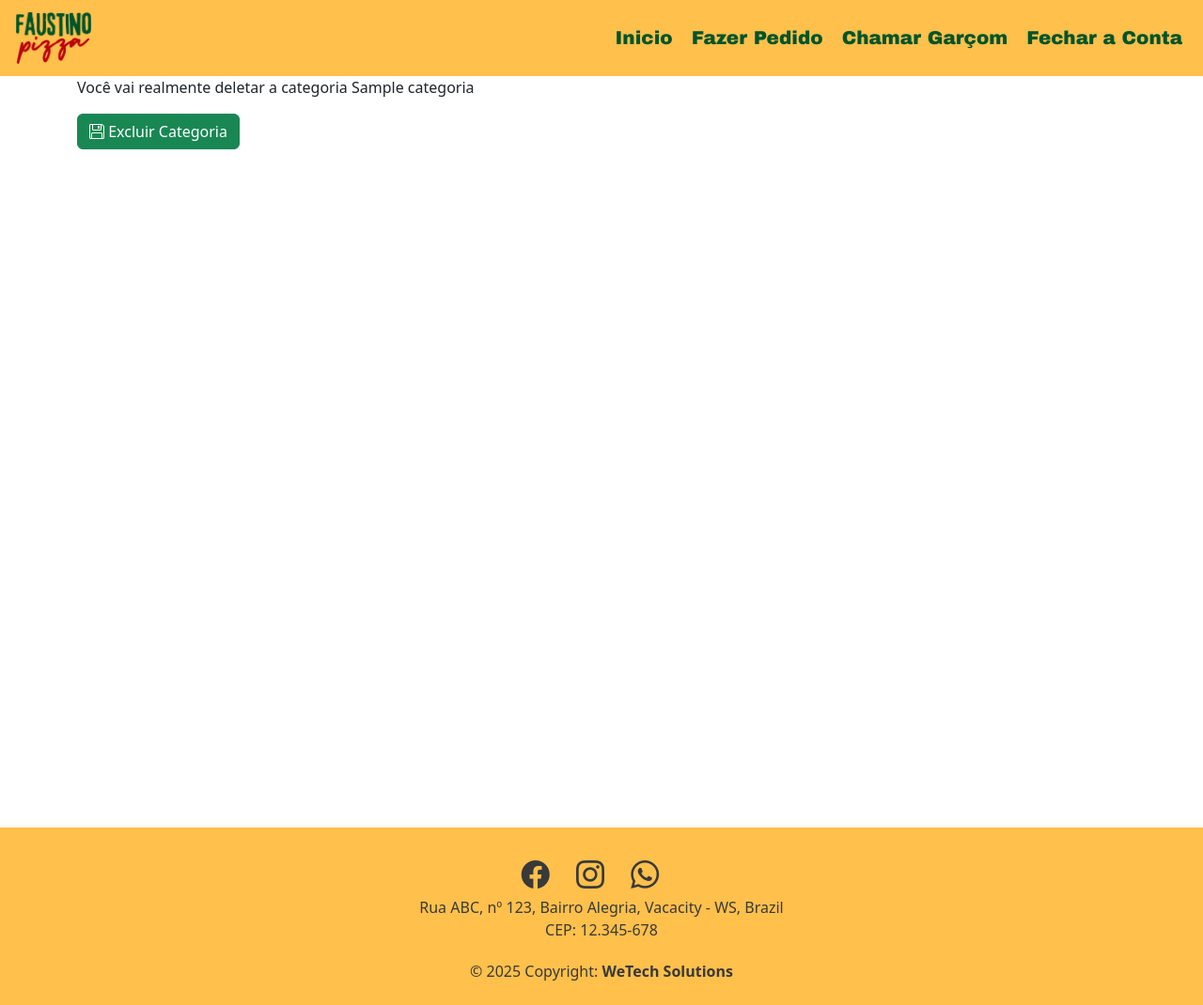
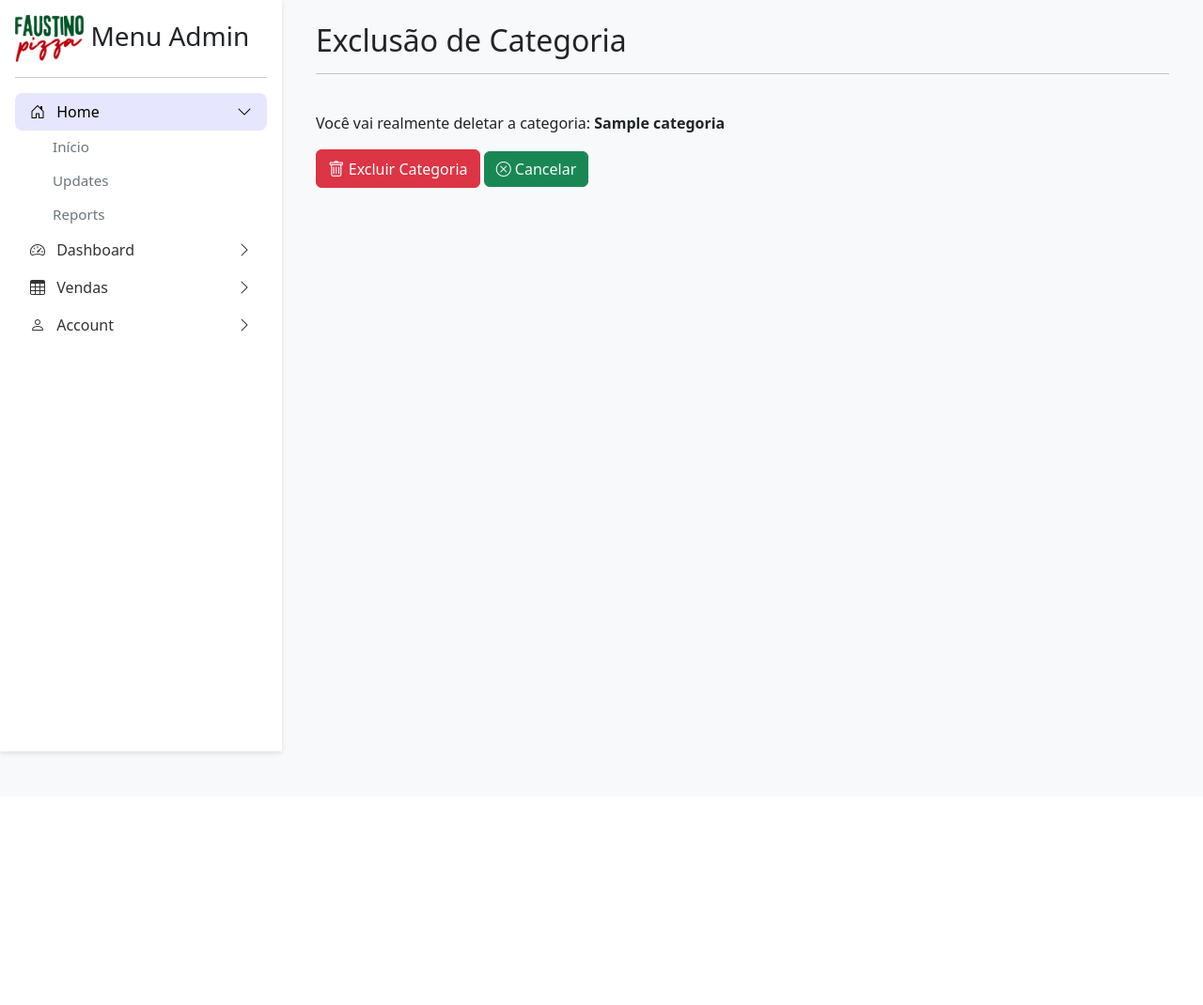
Before and after one commit to joaovitorpichetti/FaustinoPizza, a Django app: page /vendas/categorias/excluir/1 in a window 1280 px wide. Shown: the whole page at 94% size. After the commit the page ends 804 px from the top, so only its background shows below. Run offline with Django 5.2, Linux system fonts and the light colour scheme; a user stored in the database is signed in; tables that the repository leaves empty hold one stand-in row (values such as "Sample post"); some libraries are stand-ins or nearby versions.

Commit message:
Criação das Views e tamplates das telas Admin. Ajuste de URLs

```diff
--- a/FaustinoPizza/urls.py
+++ b/FaustinoPizza/urls.py
@@ -21,5 +21,6 @@ from . import views
 urlpatterns = [
     path('admin/', admin.site.urls),
     path('', views.index, name='index'),
+    path('administracao/', views.inicioAdmin, name='inicioAdmin'),
     path('vendas/', include('vendas.urls')),
 ]
--- a/FaustinoPizza/views/__init__.py
+++ b/FaustinoPizza/views/__init__.py
@@ -1 +1,2 @@
 from .inicio import index
+from .inicioAdmin import inicioAdmin
--- /dev/null
+++ b/static/css/menuAdmin.css
@@ -0,0 +1,56 @@
+body {
+  background-color: #f8f9fa;
+}
+
+/* Sidebar fixa em telas médias e maiores */
+@media (min-width: 768px) {
+  .sidebar {
+    position: fixed;
+    top: 0;
+    left: 0;
+    width: 300px;
+    height: 100vh;
+    background-color: #fff;
+    box-shadow: 0 2px 5px rgba(0,0,0,0.1);
+    padding: 1rem;
+    z-index: 1045;
+  }
+
+  .main-content {
+    margin-left: 300px;
+  }
+}
+
+/* Estilo dos links principais */
+.sidebar .nav-link {
+  color: #333;
+  font-weight: 500;
+}
+
+.sidebar .nav-link:hover {
+  background-color: #eef;
+}
+
+.sidebar .nav-link[aria-expanded="true"] {
+  background-color: #e6e6ff;
+  border-radius: .5rem;
+  color: #000;
+}
+
+.arrow-icon {
+  transition: transform 0.3s ease-in-out;
+}
+
+.nav-link[aria-expanded="true"] .arrow-icon {
+  transform: rotate(90deg);
+}
+
+.submenu {
+  padding-left: 1.5rem;
+}
+
+.submenu .nav-link {
+  color: #6c757d;
+  font-size: 0.95rem;
+  padding: .4rem 1rem;
+}
--- a/templates/base.html
+++ b/templates/base.html
@@ -29,8 +29,8 @@
     {% include 'rodape.html' %}
 
 
-    <script src="https://cdn.jsdelivr.net/npm/@popperjs/core@2.11.8/dist/umd/popper.min.js" integrity="sha384-I7E8VVD/ismYTF4hNIPjVp/Zjvgyol6VFvRkX/vR+Vc4jQkC+hVqc2pM8ODewa9r" crossorigin="anonymous"></script>
-    <script src="https://cdn.jsdelivr.net/npm/bootstrap@5.3.5/dist/js/bootstrap.min.js" integrity="sha384-VQqxDN0EQCkWoxt/0vsQvZswzTHUVOImccYmSyhJTp7kGtPed0Qcx8rK9h9YEgx+" crossorigin="anonymous"></script>
+    <!-- Está sendo chamdo pela ultima <script src="https://cdn.jsdelivr.net/npm/@popperjs/core@2.11.8/dist/umd/popper.min.js" integrity="sha384-I7E8VVD/ismYTF4hNIPjVp/Zjvgyol6VFvRkX/vR+Vc4jQkC+hVqc2pM8ODewa9r" crossorigin="anonymous"></script>
+    <script src="https://cdn.jsdelivr.net/npm/bootstrap@5.3.5/dist/js/bootstrap.min.js" integrity="sha384-VQqxDN0EQCkWoxt/0vsQvZswzTHUVOImccYmSyhJTp7kGtPed0Qcx8rK9h9YEgx+" crossorigin="anonymous"></script> -->
     <script src="https://cdn.jsdelivr.net/npm/bootstrap@5.3.5/dist/js/bootstrap.bundle.min.js" integrity="sha384-k6d4wzSIapyDyv1kpU366/PK5hCdSbCRGRCMv+eplOQJWyd1fbcAu9OCUj5zNLiq" crossorigin="anonymous"></script>
 </body>
 </html>
--- /dev/null
+++ b/templates/baseAdmin.html
@@ -0,0 +1,36 @@
+<!DOCTYPE html>
+<html lang="pt-br">
+{% load static %}
+<head>
+  <meta charset="UTF-8">
+  <title>Faustino Pizza | Admin</title>
+  <meta name="viewport" content="width=device-width, initial-scale=1">
+
+  <!-- Bootstrap CSS e ícones -->
+  <link href="https://cdn.jsdelivr.net/npm/bootstrap@5.3.5/dist/css/bootstrap.min.css" rel="stylesheet">
+  <link href="https://cdn.jsdelivr.net/npm/bootstrap-icons/font/bootstrap-icons.css" rel="stylesheet">
+  <link rel="icon" href="{% static 'img/LogoOk.png' %}">
+    <link rel="stylesheet" href="{% static 'css/menuAdmin.css' %}">
+</head>
+
+<body>
+
+    {% include 'menuAdmin.html' %}
+
+  <!-- Conteúdo principal -->
+  <div class="main-content p-4">
+
+      <div class="container" style="min-height: 100vh">
+
+        {% block conteudoAdmin %}
+
+        {% endblock %}
+    </div>
+
+  </div>
+
+
+<script src="https://cdn.jsdelivr.net/npm/bootstrap@5.3.5/dist/js/bootstrap.bundle.min.js" integrity="sha384-k6d4wzSIapyDyv1kpU366/PK5hCdSbCRGRCMv+eplOQJWyd1fbcAu9OCUj5zNLiq" crossorigin="anonymous"></script>
+
+</body>
+</html>
--- a/templates/menu.html
+++ b/templates/menu.html
@@ -3,7 +3,7 @@
 <link rel="stylesheet" href="{% static 'css/menu.css' %}">
 <nav class="navbar navbar-expand-lg fundoMenu">
   <div class="container-fluid">
-    <a class="navbar-brand" href="#" style="padding: 5px; "><img src="{% static 'img/LogoOk.png' %}" width="80px"></a>
+    <a class="navbar-brand" href="{% url 'index' %}" style="padding: 5px; "><img src="{% static 'img/LogoOk.png' %}" width="80px"></a>
     <button class="navbar-toggler" type="button" data-bs-toggle="collapse" data-bs-target="#navbarSupportedContent" aria-controls="navbarSupportedContent" aria-expanded="false" aria-label="Toggle navigation">
       <span class="navbar-toggler-icon"></span>
     </button>
--- /dev/null
+++ b/templates/menuAdmin.html
@@ -0,0 +1,134 @@
+{% load static %}
+<!-- Navbar para mobile -->
+<nav class="navbar navbar-light bg-light d-md-none px-3">
+<button class="btn btn-outline-primary" type="button" data-bs-toggle="offcanvas" data-bs-target="#sidebarMobile" aria-controls="sidebarMobile">
+  <i class="bi bi-list"></i> Menu
+</button>
+</nav>
+
+<!-- Sidebar mobile (offcanvas) -->
+<div class="offcanvas offcanvas-start d-md-none" tabindex="-1" id="sidebarMobile">
+<div class="offcanvas-header">
+  <h5 class="offcanvas-title">Menu</h5>
+  <button type="button" class="btn-close" data-bs-dismiss="offcanvas" aria-label="Fechar"></button>
+</div>
+<div class="offcanvas-body p-0">
+  <!-- Conteúdo do menu -->
+  <div class="p-3">
+    <h3><i class="bi bi-bootstrap-fill text-primary"></i> Collapsible</h3>
+    <hr>
+    <ul class="nav nav-pills flex-column mb-auto">
+      <li class="nav-item">
+        <a href="#mobile-home" data-bs-toggle="collapse" class="nav-link d-flex justify-content-between align-items-center" aria-expanded="true">
+          <span><i class="bi bi-house-door me-2"></i> Home</span>
+          <i class="bi bi-chevron-right arrow-icon"></i>
+        </a>
+        <div class="collapse show" id="mobile-home">
+          <ul class="nav flex-column submenu">
+            <li><a href="#" class="nav-link">Overview</a></li>
+            <li><a href="#" class="nav-link">Updates</a></li>
+            <li><a href="#" class="nav-link">Reports</a></li>
+          </ul>
+        </div>
+      </li>
+      <li class="nav-item">
+        <a href="#mobile-dashboard" data-bs-toggle="collapse" class="nav-link d-flex justify-content-between align-items-center" aria-expanded="false">
+          <span><i class="bi bi-speedometer2 me-2"></i> Dashboard</span>
+          <i class="bi bi-chevron-right arrow-icon"></i>
+        </a>
+        <div class="collapse" id="mobile-dashboard">
+          <ul class="nav flex-column submenu">
+            <li><a href="#" class="nav-link">Overview</a></li>
+            <li><a href="#" class="nav-link">Weekly</a></li>
+            <li><a href="#" class="nav-link">Monthly</a></li>
+            <li><a href="#" class="nav-link">Annually</a></li>
+          </ul>
+        </div>
+      </li>
+      <li class="nav-item">
+        <a href="#" class="nav-link"><i class="bi bi-table me-2"></i> Orders</a>
+      </li>
+      <li class="nav-item">
+        <a href="#mobile-account" data-bs-toggle="collapse" class="nav-link d-flex justify-content-between align-items-center" aria-expanded="false">
+          <span><i class="bi bi-person me-2"></i> Account MOBI</span>
+          <i class="bi bi-chevron-right arrow-icon"></i>
+        </a>
+        <div class="collapse" id="mobile-account">
+          <ul class="nav flex-column submenu">
+            <li><a href="#" class="nav-link">Profile</a></li>
+            <li><a href="#" class="nav-link">Settings</a></li>
+            <li><a href="#" class="nav-link">Billing</a></li>
+            <li><a href="#" class="nav-link">Sign out</a></li>
+          </ul>
+        </div>
+      </li>
+    </ul>
+  </div>
+</div>
+</div>
+
+<!-- Sidebar desktop -->
+<div class="sidebar d-none d-md-block">
+<h3><i class="text-primary"><img src="{% static 'img/LogoOk.png' %}" height="50px" alt="Logo"></i> Menu Admin</h3>
+<hr>
+<ul class="nav nav-pills flex-column mb-auto">
+  <li class="nav-item">
+    <a href="#desktop-home" data-bs-toggle="collapse" class="nav-link d-flex justify-content-between align-items-center" aria-expanded="true">
+      <span><i class="bi bi-house-door me-2"></i> Home</span>
+      <i class="bi bi-chevron-right arrow-icon"></i>
+    </a>
+    <div class="collapse show" id="desktop-home">
+      <ul class="nav flex-column submenu">
+        <li><a href="{% url 'inicioAdmin' %}" class="nav-link">Início</a></li>
+        <li><a href="#" class="nav-link">Updates</a></li>
+        <li><a href="#" class="nav-link">Reports</a></li>
+      </ul>
+    </div>
+  </li>
+  <li class="nav-item">
+    <a href="#desktop-dashboard" data-bs-toggle="collapse" class="nav-link d-flex justify-content-between align-items-center" aria-expanded="false">
+      <span><i class="bi bi-speedometer2 me-2"></i> Dashboard</span>
+      <i class="bi bi-chevron-right arrow-icon"></i>
+    </a>
+    <div class="collapse" id="desktop-dashboard">
+      <ul class="nav flex-column submenu">
+        <li><a href="#" class="nav-link">Overview</a></li>
+        <li><a href="#" class="nav-link">Weekly</a></li>
+        <li><a href="#" class="nav-link">Monthly</a></li>
+        <li><a href="#" class="nav-link">Annually</a></li>
+      </ul>
+    </div>
+  </li>
+  <li class="nav-item">
+      <a href="#desktop-vendas" data-bs-toggle="collapse" class="nav-link d-flex justify-content-between align-items-center" aria-expanded="false">
+      <span><i class="bi bi-table me-2"></i> Vendas</span>
+      <i class="bi bi-chevron-right arrow-icon"></i>
+    </a>
+    <div class="collapse" id="desktop-vendas">
+      <ul class="nav flex-column submenu">
+        <li><a href="#" class="nav-link">Pedidos</a></li>
+        <li><a href="{% url 'vendas:categoria_lista' %}" class="nav-link">Categorias</a></li>
+        <li><a href="#" class="nav-link">Produtos</a></li>
+        <li><a href="#" class="nav-link">Item</a></li>
+      </ul>
+    </div>
+  </li>
+  <li class="nav-item">
+    <a href="#desktop-account" data-bs-toggle="collapse" class="nav-link d-flex justify-content-between align-items-center" aria-expanded="false">
+      <span><i class="bi bi-person me-2"></i> Account</span>
+      <i class="bi bi-chevron-right arrow-icon"></i>
+    </a>
+    <div class="collapse" id="desktop-account">
+      <ul class="nav flex-column submenu">
+        <li><a href="#" class="nav-link">Profile</a></li>
+        <li><a href="#" class="nav-link">Settings</a></li>
+        <li><a href="#" class="nav-link">Billing</a></li>
+        <li><a href="#" class="nav-link">Sign out</a></li>
+      </ul>
+    </div>
+  </li>
+    <!-- Exemplo para um item só <li class="nav-item">
+    <a href="#" class="nav-link"><i class="bi bi-table me-2"></i> Orders</a>
+    </li>-->
+</ul>
+</div>
--- a/vendas/templates/categoria_criar.html
+++ b/vendas/templates/categoria_criar.html
@@ -1,4 +1,4 @@
-{% extends 'base.html' %}
+{% extends 'baseAdmin.html' %}
 {% load static %}
 {% load widget_tweaks %}
 
--- a/vendas/templates/categoria_editar.html
+++ b/vendas/templates/categoria_editar.html
@@ -1,8 +1,10 @@
-{% extends 'base.html' %}
+{% extends 'baseAdmin.html' %}
 {% load static %}
 {% load widget_tweaks %}
 
-{% block conteudo %}
+{% block conteudoAdmin %}
+    <h2>Editar Categoria</h2>
+    <hr> <br>
 
     <form enctype="multipart/form-data" action="" method="post">
     {% csrf_token %}
--- a/vendas/templates/categoria_excluir.html
+++ b/vendas/templates/categoria_excluir.html
@@ -1,14 +1,20 @@
-{% extends 'base.html' %}
+{% extends 'baseAdmin.html' %}
 {% load static %}
 
-{% block conteudo %}
-
+{% block conteudoAdmin %}
+    <h2>Exclusão de Categoria</h2>
+    <hr> <br>
     <form method="POST">
     {% csrf_token %}
-        <p> Você vai realmente deletar a categoria {{ object.nome_categoria }}</p>
-    <button type="submit" class="btn btn-success">
-        <i class="bi bi-floppy"></i> Excluir Categoria
-    </button>
+        <p> Você vai realmente deletar a categoria: <b>{{ object.nome_categoria }}</b></p>
+        <button type="submit" class="btn btn-danger">
+            <i class="bi bi-trash" style="font-size: 1.10em;"></i> Excluir Categoria
+        </button>
+        <a class="btn btn-success" href="{% url 'vendas:categoria_lista' %}" role="button">
+            <span class="text-light text-center">
+                <i class="bi bi-x-circle"></i> Cancelar
+            </span>
+        </a>
     </form>
 
 {% endblock %}
```
Also changed, not shown: FaustinoPizza/views/inicioAdmin.py (added, +9 -0 lines), templates/inicioAdmin.html (added, +12 -0 lines), vendas/templates/categorias.html (+12 -4 lines).
